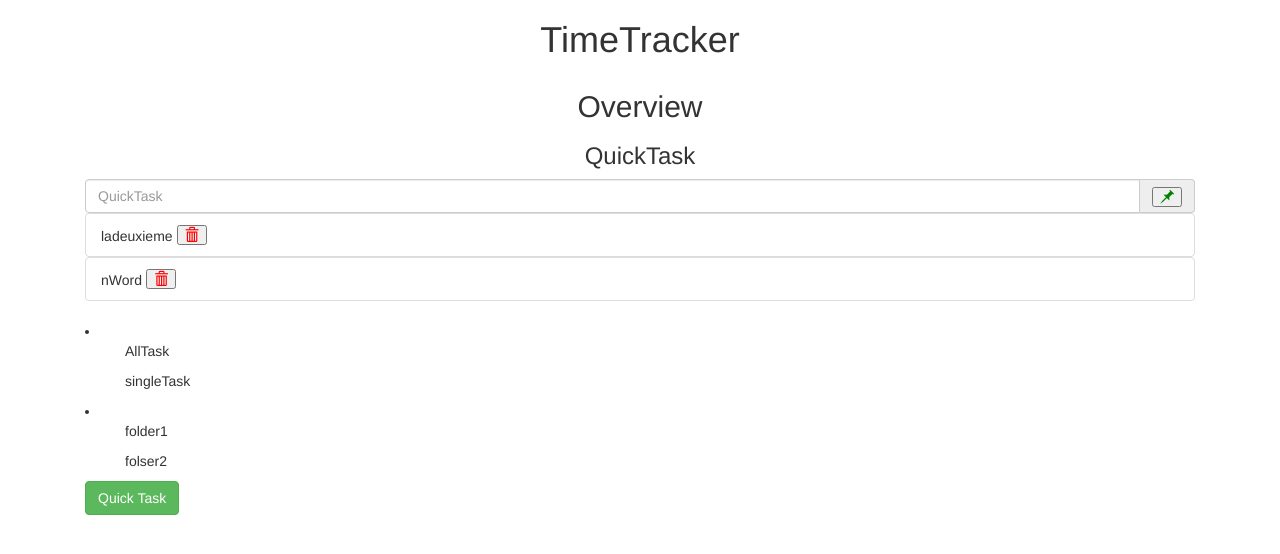
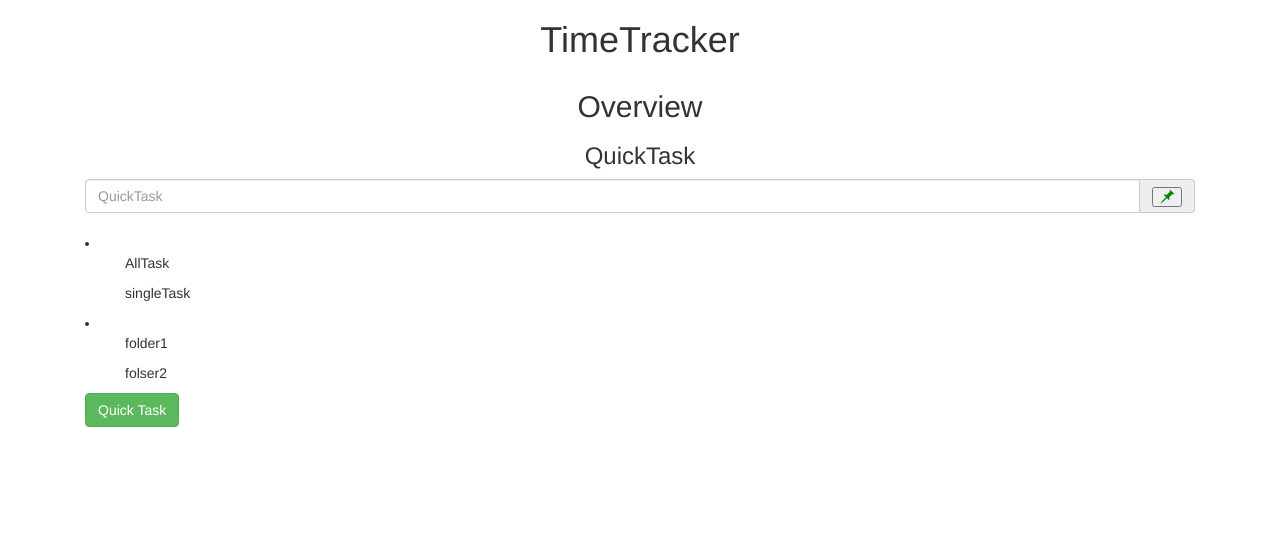
Before and after one commit to PFHAU/TimeTracker, an Angular app: page /overview in a window 1280 px wide. Shown: the top 554 px of the page. Built offline with nearby package versions, Linux system fonts and the light colour scheme.

Commit message:
le compteur compte

```diff
--- a/src/app/overview/overview.component.ts
+++ b/src/app/overview/overview.component.ts
@@ -18,7 +18,6 @@ export class OverviewComponent implements OnInit {
   @Input() taskId: number;
 
   constructor(private taskService: TaskService,
-              private localStorageService: LocalStorageService
     ) { }
 
   ngOnInit(){
@@ -36,14 +35,13 @@ export class OverviewComponent implements OnInit {
 
   addTask(taskTitle){
     const nTask={
-      id:3,
+      id:this.tasks.length+1,
       name: taskTitle.value,
       compteur: 0,
       folder:"QuickTask"
     }
     if(taskTitle.value!='' && taskTitle.value!=' '){
       this.taskService.addTask(nTask);
-      this.localStorageService.stockTask(nTask);
       taskTitle.value='';
     }
   }
--- a/src/app/service/local-storage.service.ts
+++ b/src/app/service/local-storage.service.ts
@@ -1,5 +1,6 @@
 import {Injectable} from '@angular/core';
 import { Task } from '../model/Task.model';
+import { NullTemplateVisitor } from '@angular/compiler';
 
 
 @Injectable({
@@ -7,11 +8,25 @@ import { Task } from '../model/Task.model';
 })
 export class LocalStorageService{
     constructor(){}
-    tasks:object[]=[];
+    tasks:object[]=this.getTasks();
+
+    getTasks(){
+        try{
+            if(localStorage.tasks != null){
+                return JSON.parse(localStorage.tasks);
+            }else{
+                return [];
+            }
+        } catch(error){
+            console.error("Impossible de récupéré les données", error)
+            return NullTemplateVisitor;
+        }
+    }
+
 
     stockTask(task:Task ){
         try{
-            this.tasks.push(task);
+            this.tasks.unshift(task);
             localStorage.tasks = JSON.stringify(this.tasks);
         } catch(error){
             console.error("Impossible to save data in localStorage", error);
--- a/src/app/service/task.service.ts
+++ b/src/app/service/task.service.ts
@@ -1,37 +1,20 @@
 import { Subject } from 'rxjs/Subject';
 import { Injectable } from '@angular/core';
 import { Task } from '../model/Task.model';
+import { LocalStorageService } from './local-storage.service';
 
 
 @Injectable()
 export class TaskService{
 
     tasksSubject = new Subject<any[]>();
-    private tasks = [
-        {
-        id: 1,
-        name: "zuagduyza",
-        compteur: 0,
-        folder: "kjahdkhzadhzadhoz"
-        },
-        {
-        id: 2,
-        name: "ladeuxieme",
-        compteur: 0,
-        folder: "QuickTask"
-        },
-        {
-        id: 3,
-        name: "nWord",
-        compteur: 0,
-        folder: "QuickTask"
-        }
-    ]
+    private tasks = this.localStorageService.getTasks();
 
-    constructor() { }
+    constructor(private localStorageService: LocalStorageService) { }
 
     addTask(taskToAdd: Task){
         this.tasks.unshift(taskToAdd);
+        this.localStorageService.stockTask(taskToAdd);
         this.emitTaskSubject();
     }
 
--- a/src/app/single-task/single-task.component.html
+++ b/src/app/single-task/single-task.component.html
@@ -1,5 +1,6 @@
 <li class="list-group-item justify-content-between">
-{{taskName}}
+{{taskName}} {{taskCompteur}}
  <button class="glyphicon glyphicon-trash" style="color:red"></button>
+ <button class="glyphicon glyphicon-play" style="color:green" (click)="runTask()"></button>
 
 </li>
--- a/src/app/single-task/single-task.component.ts
+++ b/src/app/single-task/single-task.component.ts
@@ -1,5 +1,7 @@
 import { Component, OnInit, Input } from '@angular/core';
 import { TaskService } from '../service/task.service';
+import { Observable, Subscription, interval } from 'rxjs';
+import 'rxjs/add/observable/interval';
 
 @Component({
   selector: 'app-single-task',
@@ -7,16 +9,46 @@ import { TaskService } from '../service/task.service';
   styleUrls: ['./single-task.component.css']
 })
 export class SingleTaskComponent implements OnInit {
-
+  counter: Subscription;
 
   @Input() taskName: string;
   @Input() taskCompteur: number;
   @Input() taskFolder: string;
   @Input() taskId: number;
 
+
+  isRuning=false;
+
   constructor(private taskService: TaskService) { }
 
   ngOnInit() {
   }
 
+  runTask(){
+
+    this.isRuning=!this.isRuning;
+    if(this.isRuning){
+      this.counter = interval(1000).subscribe(()=> this.taskCompteur++);
+      /*const counter = Observable.interval(1000);
+      counter.subscribe(
+        (value)=>{
+          this.taskCompteur=value;
+        },
+        (error) => {
+          console.log('Uh-oh, an error occurred! : ' + error);
+        },
+        () => {
+          console.log('Observable complete!');
+        }
+      );*/
+    }else{
+
+      this.counter.unsubscribe();
+        }
+  }
+
+  ngInDestroy(){
+
+  }
+
 }
```
